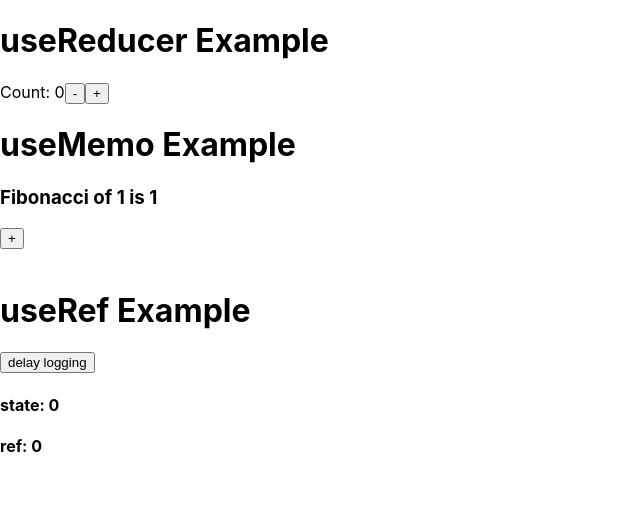
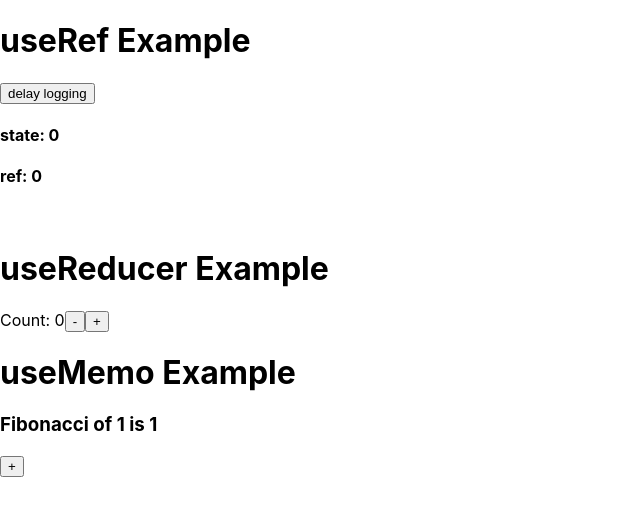
Before and after one commit to EugeneGohh/hooks-in-react, a React (Create React App) app: page / in a window 1280 px wide. Shown: the top 516 px of the page, without its empty margins (0-640 px from the left). Built offline with nearby package versions, Linux system fonts and the light colour scheme.

Commit message:
rearrage components

```diff
--- a/src/App.js
+++ b/src/App.js
@@ -21,15 +21,15 @@ function App() {
 
       <br /> */}
 
+      <Ref />
+
+      <br />
+
       <Reducer />
 
       <br />
 
       <Memo />
-
-      <br />
-
-      <Ref />
     </>
   );
 }
```
